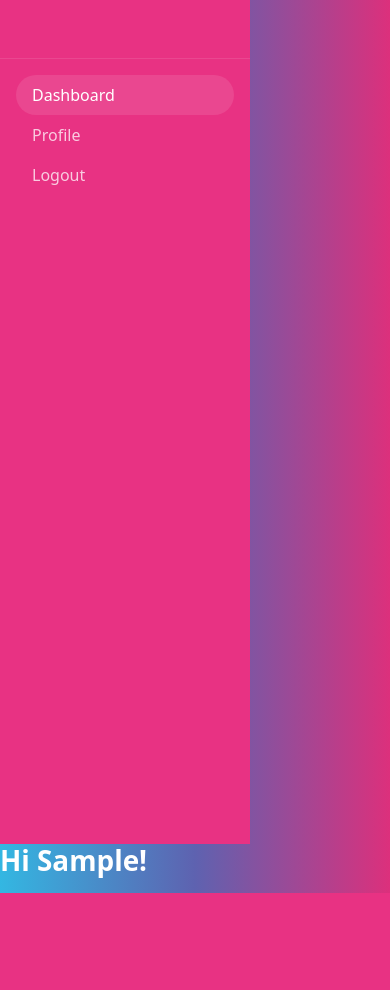
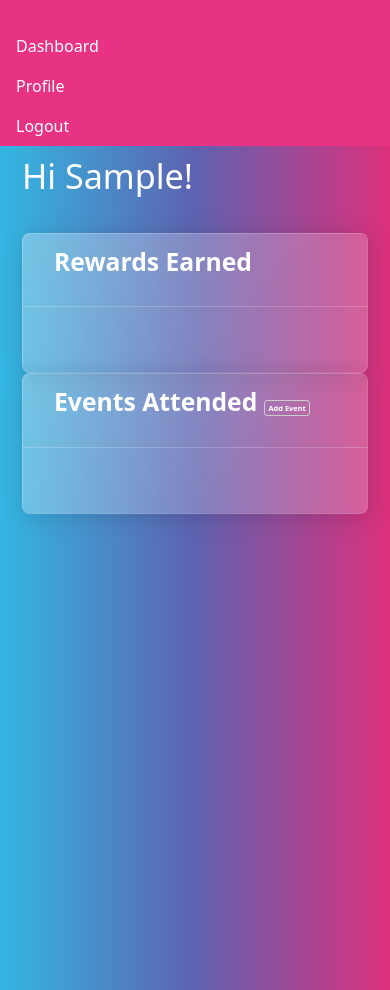
Before and after one commit to Fleurelle/wte_gamification, a Django app: page / in a window 390 px wide. Before the commit the page ends 893 px from the top, so only its background shows below. Run offline with Django 5.2, Linux system fonts and the light colour scheme; the visitor is signed in with stand-in values (Sample User, id 1); some libraries are stand-ins or nearby versions.

Commit message:
Format homepage layout

```diff
--- a/static/css/navbar.css
+++ /dev/null
@@ -1,65 +0,0 @@
-.sidebar-container {
-    display: flex;
-    min-height: 100vh;
-}
-
-/* Sidebar styles */
-.sidebar {
-    width: 250px;
-    height: 100%;
-    overflow-y: auto;
-    transition: width 0.3s ease;
-}
-
-.sidebar-header {
-    padding: 1rem;
-    border-bottom: 1px solid rgba(255, 255, 255, 0.1);
-}
-
-.sidebar-content {
-    padding: 1rem;
-}
-
-.nav-pills .nav-link {
-    color: rgba(255, 255, 255, 0.75);
-    font-size: 1rem;
-}
-
-.nav-pills .nav-link.active,
-.nav-pills .nav-link:hover {
-    color: white;
-    background-color: rgba(255, 255, 255, 0.1);
-}
-
-/* Main content positioning */
-.content {
-    flex-grow: 1;
-    padding: 20px;
-    margin-left: 250px;
-    transition: margin-left 0.3s ease;
-}
-
-/* Responsive design */
-@media (max-width: 768px) {
-    .sidebar {
-        position: fixed;
-        left: 0;
-        top: 0;
-        height: 100vh;
-        z-index: 1000;
-    }
-
-    .content {
-        margin-left: 0;
-    }
-
-    /* Collapsed state */
-    .sidebar.collapsed {
-        width: 64px; /* Width of toggler only */
-    }
-
-    .sidebar.collapsed .nav-link {
-        justify-content: center;
-        text-align: center;
-    }
-}
--- /dev/null
+++ b/static/css/styles.css
@@ -0,0 +1,79 @@
+.dashboard-container {
+    display: flex;
+    min-height: 100vh;
+}
+
+.sidebar {
+    width: 250px;
+    height: 100%;
+    overflow-y: auto;
+    transition: width 0.3s ease;
+}
+
+.main-content {
+    flex-grow: 1;
+    padding: 20px;
+    transition: padding-left 0.3s ease;
+}
+
+.welcome-section {
+    margin-bottom: 20px;
+}
+
+.bottom-sections {
+    display: flex;
+    flex-direction: column;
+    gap: 20px;
+}
+
+.bottom-sections .card {
+    height: 100%;
+    display: flex;
+    flex-direction: column;
+}
+
+.bottom-sections .card-body {
+    flex-grow: 1;
+    overflow-y: auto;
+}
+
+@media (max-width: 768px) {
+    .dashboard-container {
+        flex-direction: column;
+    }
+
+    .sidebar {
+        width: 100%;
+        height: auto;
+        min-height: 56px;
+    }
+
+    .main-content {
+        padding: 10px;
+    }
+
+    .bottom-sections {
+        flex-direction: column;
+    }
+
+    .bottom-sections .card {
+        margin-bottom: 10px;
+    }
+}
+
+/* Events Attended Card */
+.card-header h2,
+.card-header button {
+    display: inline-block;
+    vertical-align: middle;
+}
+
+.add-event-container{
+    text-decoration: none;
+    font-size: 30%;
+    border: 1px solid #ccc;
+    padding: 0.25em 0.5em;
+    border-radius: 3px;
+    background-color: transparent;
+    transition: all 0.2s ease;
+}
--- a/wte/templates/base.html
+++ b/wte/templates/base.html
@@ -10,7 +10,7 @@
 
     {% bootstrap_css %}
     <link rel="stylesheet" href="{% static 'css/quartz_bootstrap.min.css' %}?v={{ STATIC_VERSION }}" id="quartz-theme">
-    <link rel="stylesheet" href="{% static 'css/navbar.css' %}?v={{ STATIC_VERSION }}">
+    <link rel="stylesheet" href="{% static 'css/styles.css' %}?v={{ STATIC_VERSION }}">
     {% bootstrap_javascript %}
 </head>
 <body>
--- a/wte/templates/home.html
+++ b/wte/templates/home.html
@@ -5,16 +5,60 @@
 {% block title %} Home {% endblock %}
 
 {% block content %}
+{% include 'dashboard/navbar.html' %}
 
 {% if user.is_authenticated %}
-<!-- I dont think we need to authenticate here since this is the landing page -->
+<div class="dashboard-container">
+  <!-- Main Content -->
+  <main class="main-content">
+    <!-- Welcome Section -->
+    <section class="welcome-section">
+      <div class="container-fluid">
+        <div class="row">
+          <div class="col">
+            <h1 class="display-4">Hi {{ user.first_name }}!</h1>
+          </div>
+        </div>
+      </div>
+    </section>
 
-<form action="{% url 'logout' %}" method="post">
-  {% csrf_token %}
-  {% include 'dashboard/navbar.html' %}
-  <!-- <button type="submit">Log Out</button> -->
-</form>
-<h1>Hi {{ user.first_name }}!</h1>
+    <!-- Bottom Sections -->
+    <section class="bottom-sections">
+      <div class="container-fluid">
+        <div class="row">
+          <!-- Rewards Section -->
+          <div class="col">
+            <div class="card">
+              <div class="card-header">
+                <h2>Rewards Earned</h2>
+              </div>
+              <div class="card-body">
+                <!-- Rewards content will go here -->
+              </div>
+            </div>
+          </div>
+
+          <!-- Events Section -->
+          <div class="col">
+            <div class="card">
+              <div class="card-header">
+                <h2>
+                  Events Attended
+                  <a class="add-event-container" href="{% url 'community' %}">
+                    Add Event
+                  </a>
+                </h2>
+              </div>
+              <div class="card-body">
+                <!-- Events content will go here -->
+              </div>
+            </div>
+          </div>
+        </div>
+      </div>
+    </section>
+  </main>
+</div>
 
 {% else %}
 {% include 'registration/login.html' %}
```
